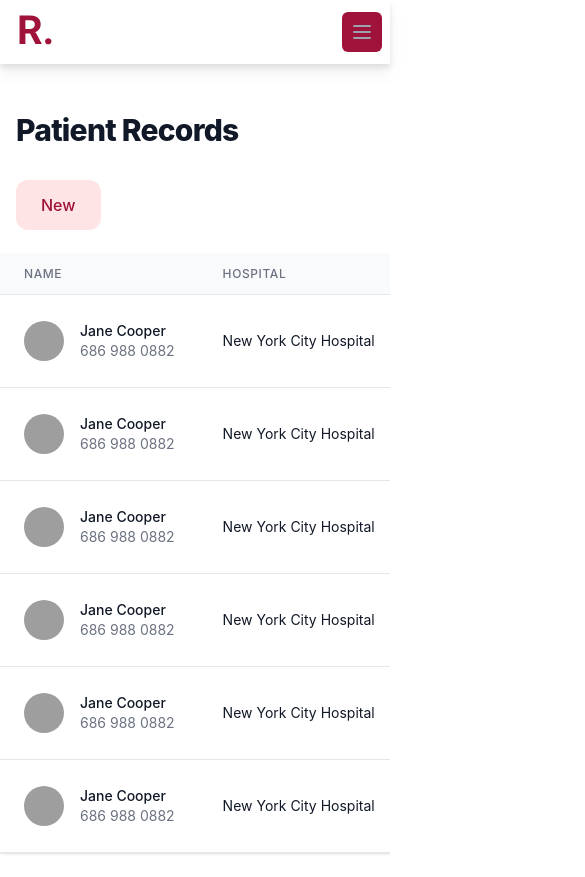
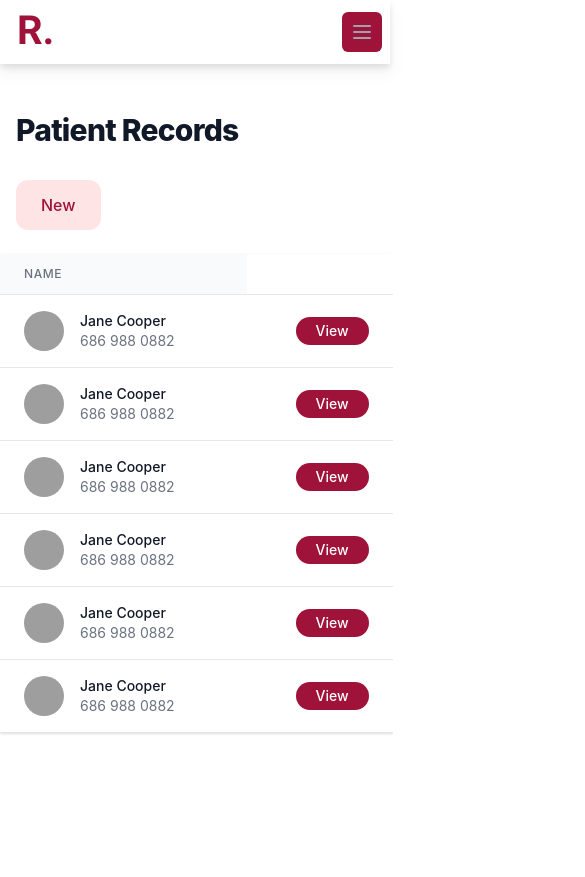
Before and after one commit to chaitanya-kashyap/MedicalR, a Next.js app: page /home in a window 390 px wide. Shown: the top 877 px of the page, 585 px wide, since content can reach past the window. After the commit the page ends 844 px from the top, so only its background shows below. Built offline with nearby package versions, Linux system fonts and the light colour scheme; grey boxes are pictures that could not be loaded.

Commit message:
Responsive Design

```diff
--- a/components/header.jsx
+++ b/components/header.jsx
@@ -14,7 +14,7 @@ function classNames(...classes) {
 
 export default function Header() {
     return (
-        <div className="min-h-full drop-shadow-lg sticky top-0 z-50">
+        <div className="min-h-full drop-shadow-lg sticky top-0">
         <Disclosure as="nav" className="bg-white ">
           {({ open }) => (
             <>
@@ -26,7 +26,7 @@ export default function Header() {
                       <Image
                         className="h-8 w-8"
                         src={R}
-                        alt="Workflow"
+                        alt="MedicalR"
                       />
                       </Link>
                     </div>
--- a/pages/home/index.js
+++ b/pages/home/index.js
@@ -25,7 +25,7 @@ export default function UserHome() {
         <main>
           <div className="max-w-7xl mx-auto pb-6 sm:px-6 lg:px-8">
             <div className="flex flex-col">
-      <div className="-my-2 overflow-x-auto sm:-mx-6 lg:-mx-8">
+      <div className="-my-2 sm:-mx-6 lg:-mx-8">
         <div className="py-2 align-middle inline-block min-w-full sm:px-6 lg:px-8">
           <div className="shadow overflow-hidden border-b border-gray-200 sm:rounded-lg">
             <table className="min-w-full divide-y divide-gray-200">
@@ -37,27 +37,29 @@ export default function UserHome() {
                   >
                     Name
                   </th>
+
                   <th
                     scope="col"
-                    className="px-6 py-3 text-left text-xs font-medium text-gray-500 uppercase tracking-wider"
+                    className="px-6 py-3 text-left text-xs hidden sm:table-cell font-medium text-gray-500 uppercase tracking-wider"
                   >
                     Hospital
                   </th>
                   <th
                     scope="col"
-                    className="px-6 py-3 text-left text-xs font-medium text-gray-500 uppercase tracking-wider"
+                    className="px-6 py-3 text-left text-xs hidden sm:table-cell font-medium text-gray-500 uppercase tracking-wider"
                   >
                     Disease
                   </th>
                   <th
                     scope="col"
-                    className="px-6 py-3 text-left text-xs font-medium text-gray-500 uppercase tracking-wider"
+                    className="px-6 py-3 text-left hidden sm:table-cell text-xs font-medium text-gray-500 uppercase tracking-wider"
                   >
                     Gender
                   </th>
                   <th scope="col">
                     <span className="sr-only">View</span>
                   </th>
+
                 </tr>
               </thead>
               <tbody className="bg-white divide-y divide-gray-200">
@@ -75,16 +77,16 @@ export default function UserHome() {
                       </div>
                     </td>
                     <td className="px-6 py-4 whitespace-nowrap">
-                      <div className="text-sm text-gray-900">{person.hospital}</div>
+                      <div className="text-sm hidden sm:table-cell text-gray-900">{person.hospital}</div>
                     </td>
                     <td className="px-6 py-4 whitespace-nowrap">
-                    <div className="text-sm text-gray-900">{person.disease}</div>
+                    <div className="text-sm hidden sm:table-cell text-gray-900">{person.disease}</div>
                     </td>
-                    <td className="px-6 py-4 whitespace-nowrap text-sm text-gray-500">{person.gender}</td>
+                    <td className="px-6 py-4 hidden sm:table-cell whitespace-nowrap text-sm text-gray-500">{person.gender}</td>
                     <td className="pr-6 py-4 whitespace-nowrap text-left text-sm font-medium">
                       <button type="button"
-                        className="bg-rose-800 p-1 rounded-full text-rose-800 hover:text-rose-800" >
-                          <div className="text-white hover:text-white mx-4 my-4" >
+                        className="bg-rose-800 p-1 rounded-3xl text-rose-800 hover:text-rose-800" >
+                          <div className="text-white hover:text-white mx-4 my-0" >
                             <Link href='/home/id'>
                               View
                             </Link>
--- a/pages/index.js
+++ b/pages/index.js
@@ -139,9 +139,10 @@ export default function Home() {
                       </a>
                     ))}
                   </div>
-                  <button className="font-medium ml-6 text-rose-800 hover:text-rose-700" onClick={() => signIn()}>
+                  <button className="pb-4 font-medium ml-5 text-rose-800 hover:text-rose-700" onClick={() => signIn()}>
                       Sign in
                     </button>
+
                 </div>
               </Popover.Panel>
             </Transition>
```
